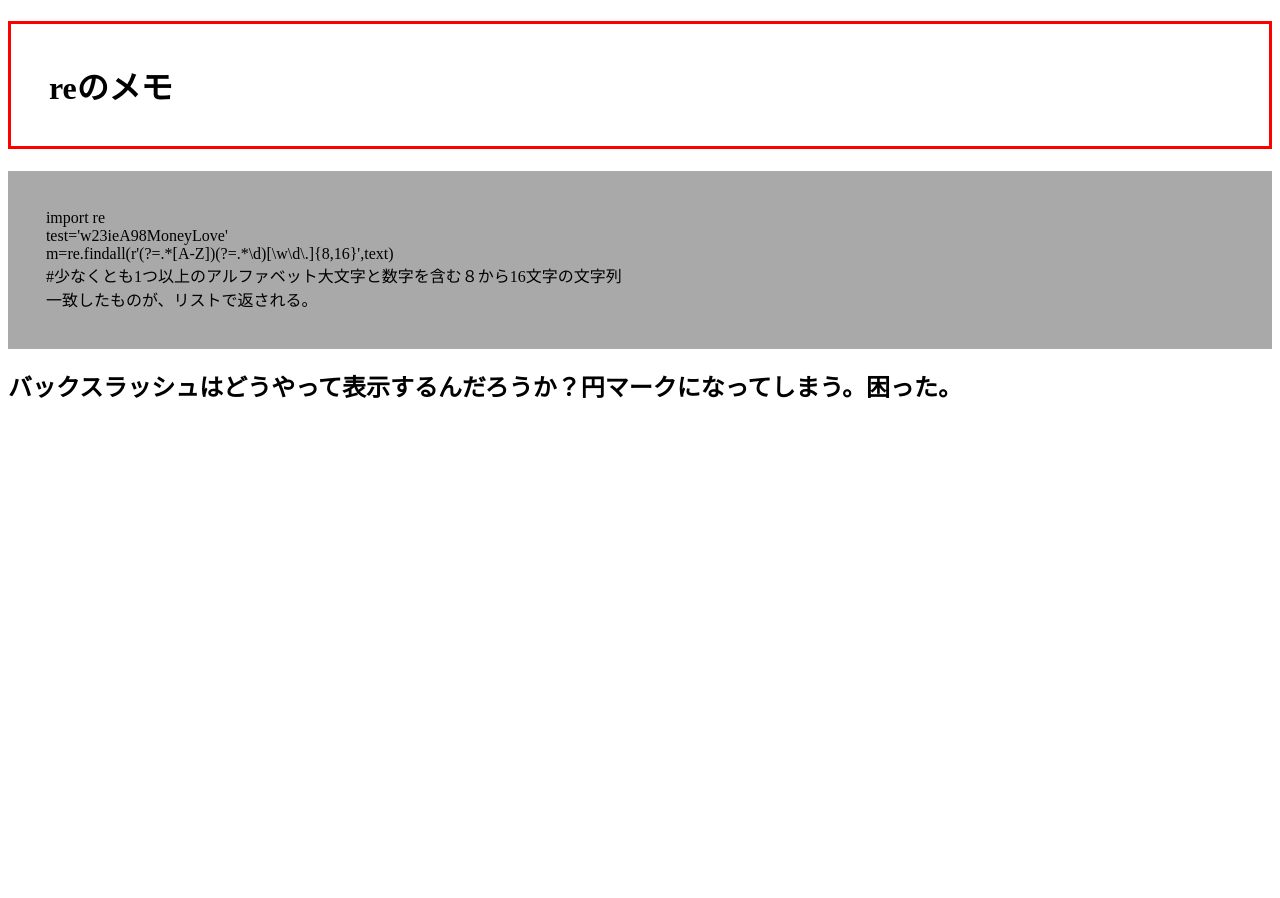
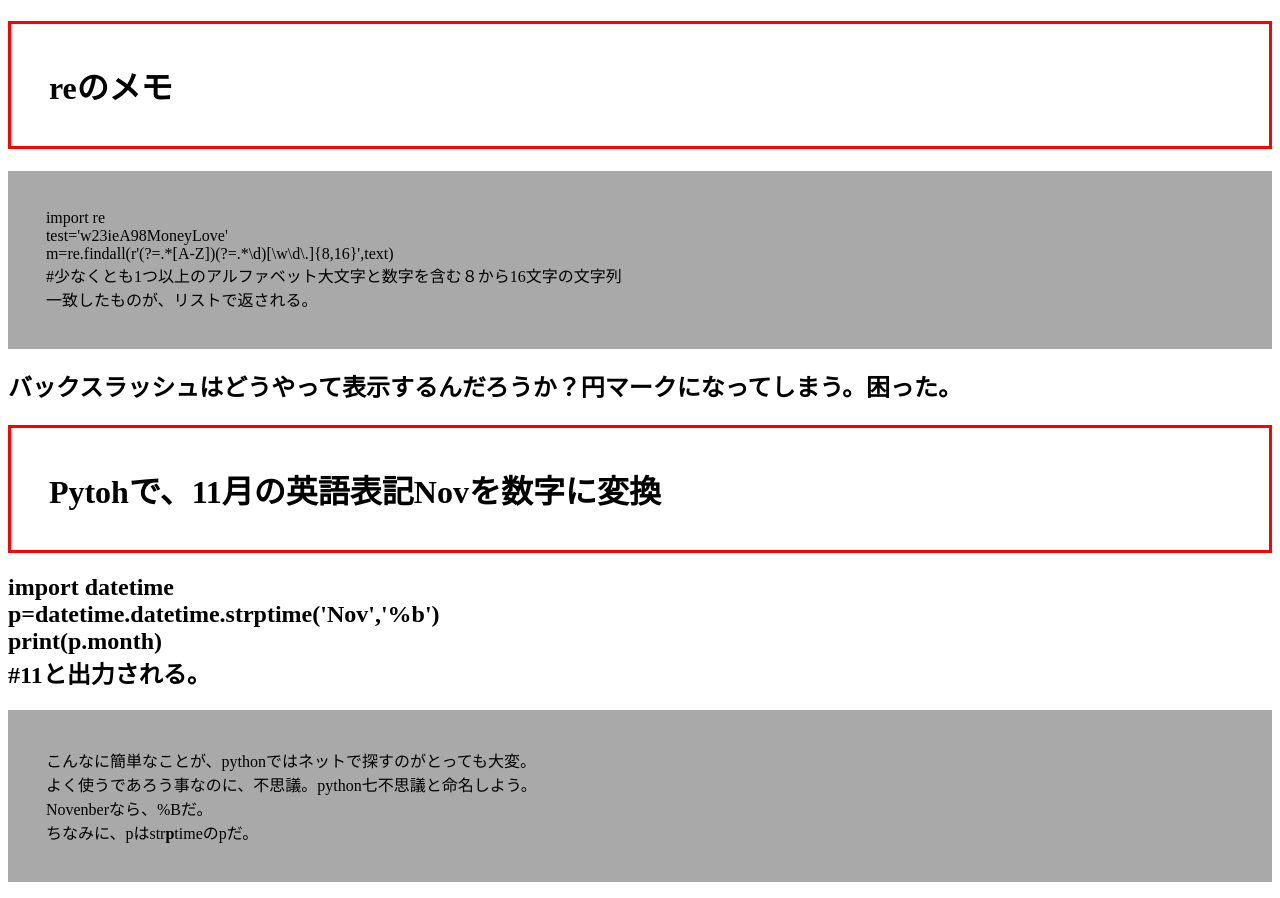
Before and after one commit to DancingOnWhiteBoard/PythonRe, a plain HTML site: page index.html in a window 1280 px wide. Before the commit the page ends 800 px from the top, so only its background shows below. Drawn offline with Linux system fonts and the light colour scheme.

Commit message:
Update index.html

```diff
--- a/index.html
+++ b/index.html
@@ -20,5 +20,16 @@
        一致したものが、リストで返される。
     </p>
     <h2>バックスラッシュはどうやって表示するんだろうか？円マークになってしまう。困った。</h2>
+    <h1>Pytohで、11月の英語表記Novを数字に変換</h1>
+    <h2>import datetime<br>
+        p=datetime.datetime.strptime('Nov','%b')<br>
+        print(p.month)<br>
+        #11と出力される。
+    </h2>
+    <p>こんなに簡単なことが、pythonではネットで探すのがとっても大変。<br>
+        よく使うであろう事なのに、不思議。python七不思議と命名しよう。<br>
+        Novenberなら、%Bだ。<br>
+        ちなみに、pはstr<strong>p</strong>timeのpだ。
+    </p>
 </body>
 </html>
```
